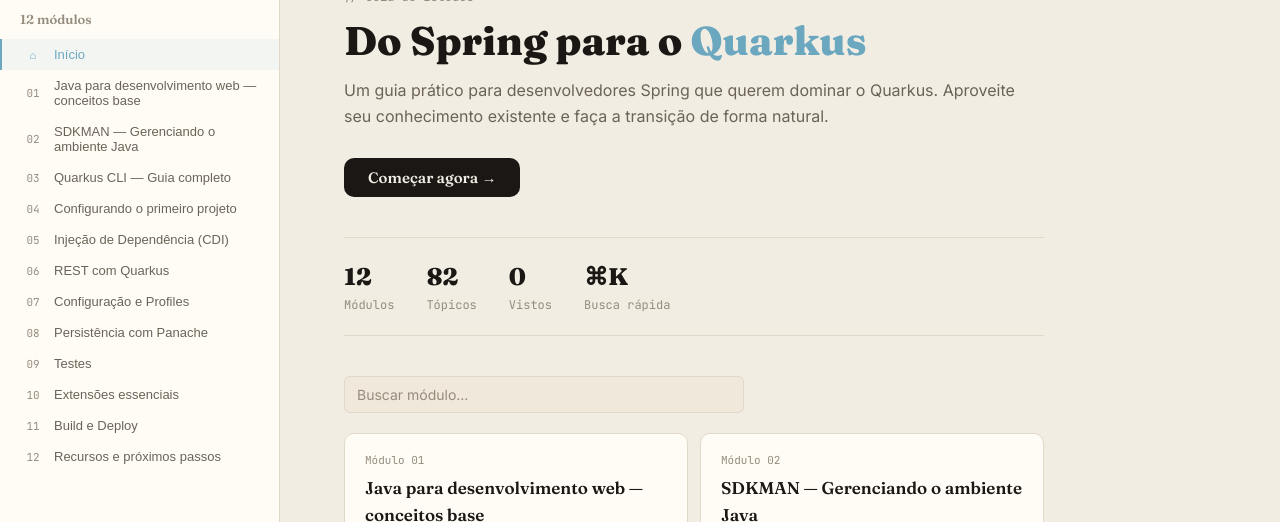
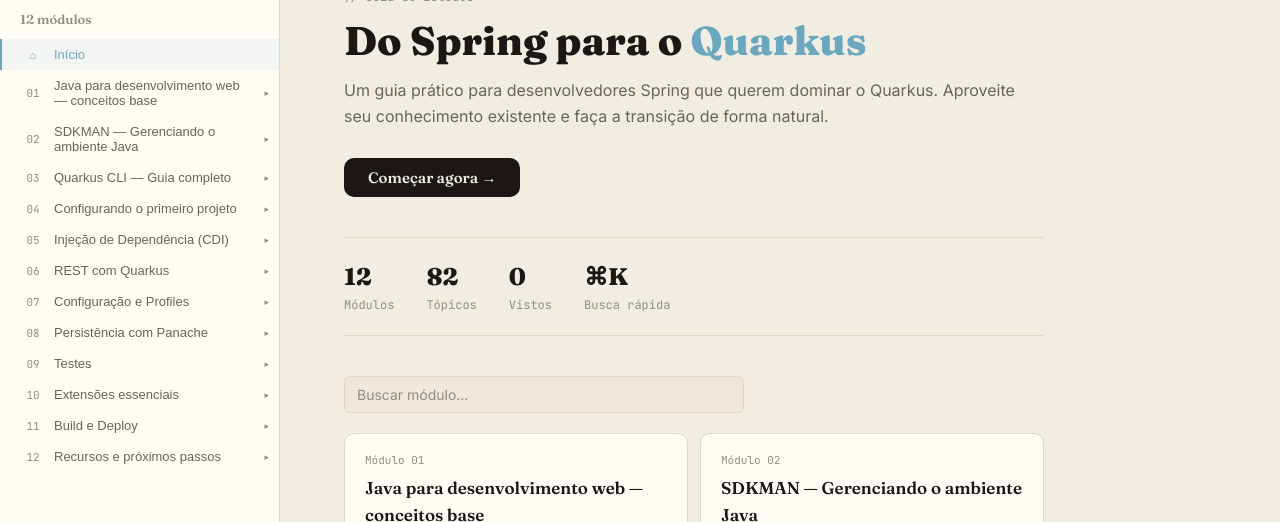
Before and after one commit to huser0/quarkus-study-guide-for-team, a React (Vite) app: page / in a window 1280 px wide. Shown: the part 160-682 px from the top of the page. Built offline with nearby package versions, Linux system fonts and the light colour scheme.

Commit message:
feat: all modules collapsible with expand chevron

```diff
--- a/src/App.jsx
+++ b/src/App.jsx
@@ -21,6 +21,10 @@ function App() {
   const [search, setSearch] = useState('')
   const [viewed, setViewed] = useState(loadProgress)
   const [paletteOpen, setPaletteOpen] = useState(false)
+  const [expandedMods, setExpandedMods] = useState(() => {
+    const lastId = localStorage.getItem(LAST_MOD_KEY)
+    return lastId ? new Set([lastId]) : new Set()
+  })
   const contentRef = useRef(null)
 
   useEffect(() => {
@@ -56,6 +60,15 @@ function App() {
       m.sections.some(s => s.title.toLowerCase().includes(q))
     )
   }, [modules, search])
+
+  function toggleExpanded(modId) {
+    setExpandedMods(prev => {
+      const next = new Set(prev)
+      if (next.has(modId)) next.delete(modId)
+      else next.add(modId)
+      return next
+    })
+  }
 
   function markViewed(secId) {
     if (viewed[secId]) return
@@ -163,15 +176,23 @@ function App() {
             {filteredModules.map((mod, i) => {
               const isActive = activeModule?.id === mod.id
               const realIndex = modules.findIndex(m => m.id === mod.id)
+              const expanded = expandedMods.has(mod.id)
               return (
                 <div key={mod.id}>
-                  <button className="mod-btn" onClick={() => openModule(mod)}>
-                    <div className={`mod-header ${isActive ? 'active' : ''}`}>
-                      <span className="mod-num">{String(realIndex + 1).padStart(2, '0')}</span>
-                      <span className="mod-title">{mod.title.replace(/Módulo \d+: /, '')}</span>
-                    </div>
-                  </button>
-                  {isActive && mod.sections.length > 0 && (
+                  <div className="mod-row">
+                    <button className="mod-btn mod-open-btn" onClick={() => openModule(mod)}>
+                      <div className={`mod-header ${isActive ? 'active' : ''}`}>
+                        <span className="mod-num">{String(realIndex + 1).padStart(2, '0')}</span>
+                        <span className="mod-title">{mod.title.replace(/Módulo \d+: /, '')}</span>
+                      </div>
+                    </button>
+                    {mod.sections.length > 0 && (
+                      <button className="mod-expand-btn" onClick={() => toggleExpanded(mod.id)}>
+                        <span className={`mod-chevron ${expanded ? 'open' : ''}`}>▸</span>
+                      </button>
+                    )}
+                  </div>
+                  {expanded && mod.sections.length > 0 && (
                     <div className="sec-list">
                       {mod.sections.map(sec => (
                         <button
--- a/src/index.css
+++ b/src/index.css
@@ -137,6 +137,19 @@ body {
 .mod-num { font-family: var(--font-mono); font-size: 11px; color: var(--text-muted); min-width: 22px; }
 .mod-header.active .mod-num { color: var(--accent); }
 .mod-title { text-align: left; }
+
+.mod-row { display: flex; align-items: stretch; }
+.mod-open-btn { flex: 1; min-width: 0; }
+.mod-expand-btn {
+  background: none; border: none; cursor: pointer;
+  padding: 0 10px 0 4px; display: flex; align-items: center;
+  color: var(--text-muted); transition: color 0.12s;
+}
+.mod-expand-btn:hover { color: var(--text-primary); }
+.mod-chevron {
+  font-size: 9px; transition: transform 0.15s ease; display: block;
+}
+.mod-chevron.open { transform: rotate(90deg); }
 
 .sec-list { padding-left: 40px; padding-bottom: 4px; }
 .sec-btn {
```
